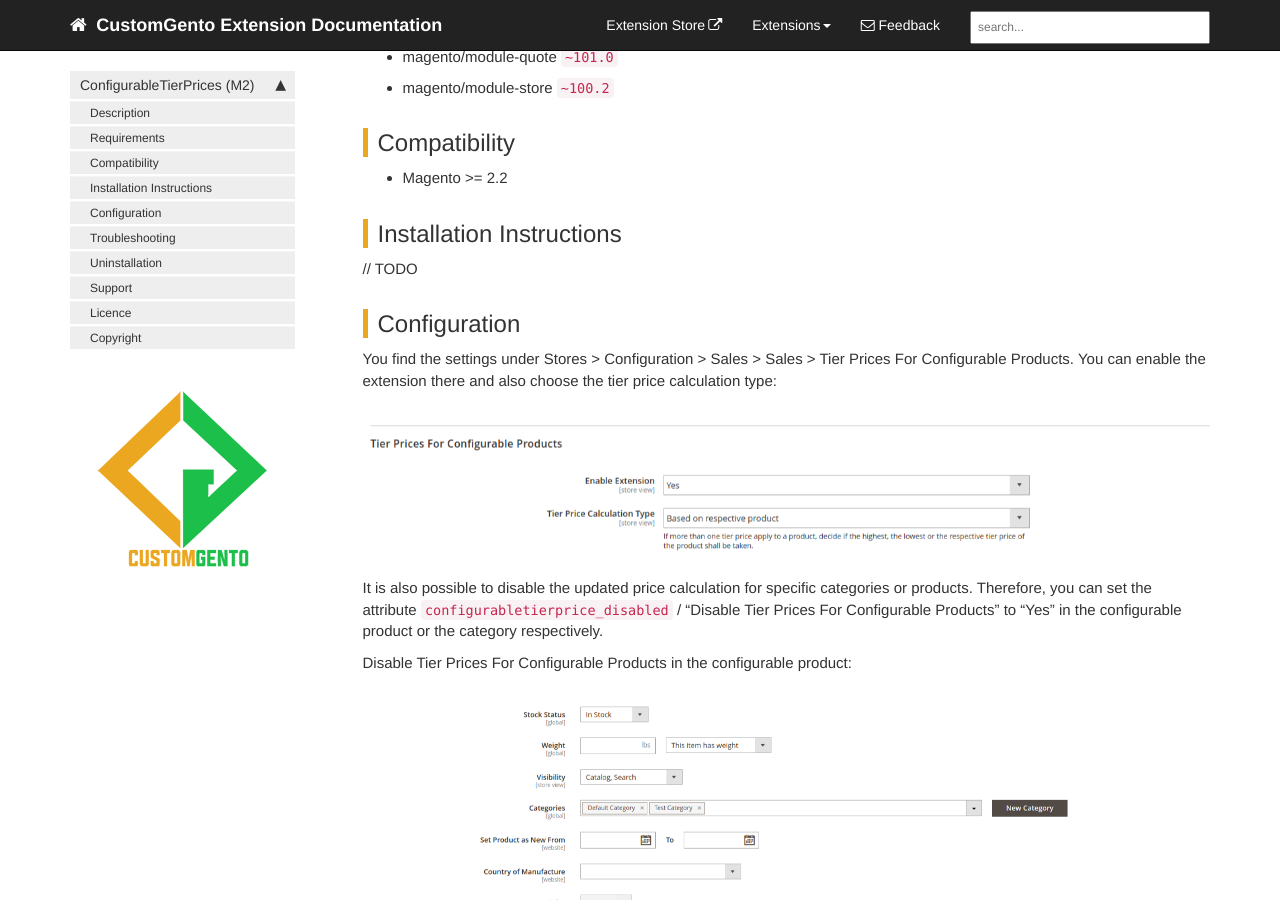
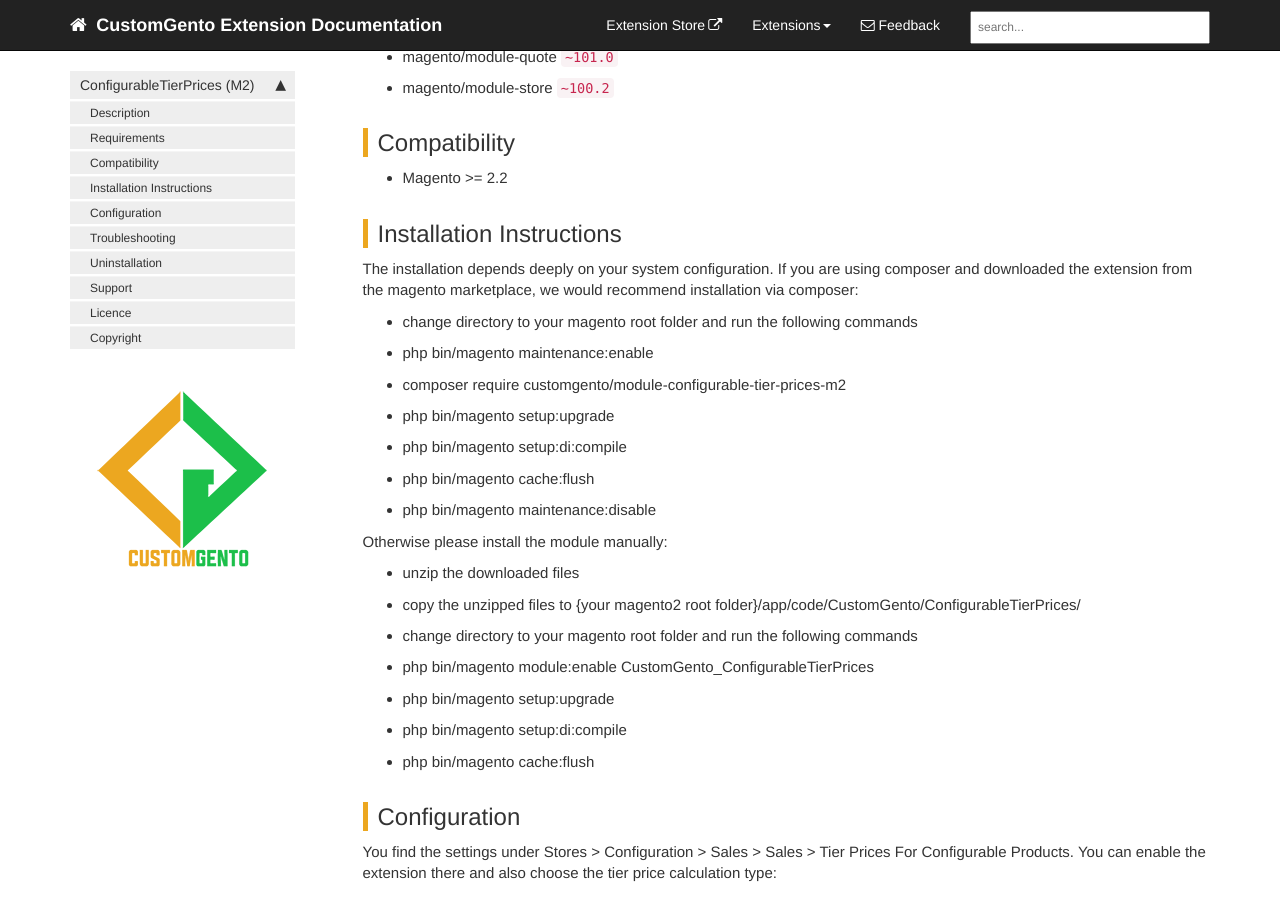
Before and after one commit to customgento/docs, a Jekyll site: the page built from pages/tier-prices-for-configurable-products-m2.md, in a window 1280 px wide and 900 px high, scrolled down 2729 px. Built offline with Jekyll 4.4.1, drawn with Linux system fonts in a browser that asks for light colours; nearby versions of some CDN libraries; comment, search, counter and statistics services are not loaded.

Commit message:
added installation instructions for ctp2

```diff
--- a/pages/tier-prices-for-configurable-products-m2.md
+++ b/pages/tier-prices-for-configurable-products-m2.md
@@ -49,7 +49,24 @@ In this case, you get the green ones for 18 USD each and the orange ones for 16
 - Magento >= 2.2
 
 ## Installation Instructions
-// TODO
+The installation depends deeply on your system configuration.
+If you are using composer and downloaded the extension from the magento marketplace, we would recommend installation via composer:
+- change directory to your magento root folder and run the following commands
+- php bin/magento maintenance:enable
+- composer require customgento/module-configurable-tier-prices-m2
+- php bin/magento setup:upgrade
+- php bin/magento setup:di:compile
+- php bin/magento cache:flush
+- php bin/magento maintenance:disable
+
+Otherwise please install the module manually:
+- unzip the downloaded files
+- copy the unzipped files to {your magento2 root folder}/app/code/CustomGento/ConfigurableTierPrices/
+- change directory to your magento root folder and run the following commands
+- php bin/magento module:enable CustomGento_ConfigurableTierPrices
+- php bin/magento setup:upgrade
+- php bin/magento setup:di:compile
+- php bin/magento cache:flush
 
 ## Configuration
 You find the settings under Stores > Configuration > Sales > Sales > Tier Prices For Configurable Products.
@@ -83,7 +100,7 @@ If Tier Prices For Configurable Products is disabled for a specific product or f
 // TODO
 
 ## Support
-If you have any issues with this extension, feel free to [contact us](https://www.customgento.com)!
+If you have any issues with this extension, feel free to [contact us](http://customgento.com/)!
 
 ## Licence
 [OSL - Open Software Licence 3.0](https://opensource.org/licenses/osl-3.0.php)
```
